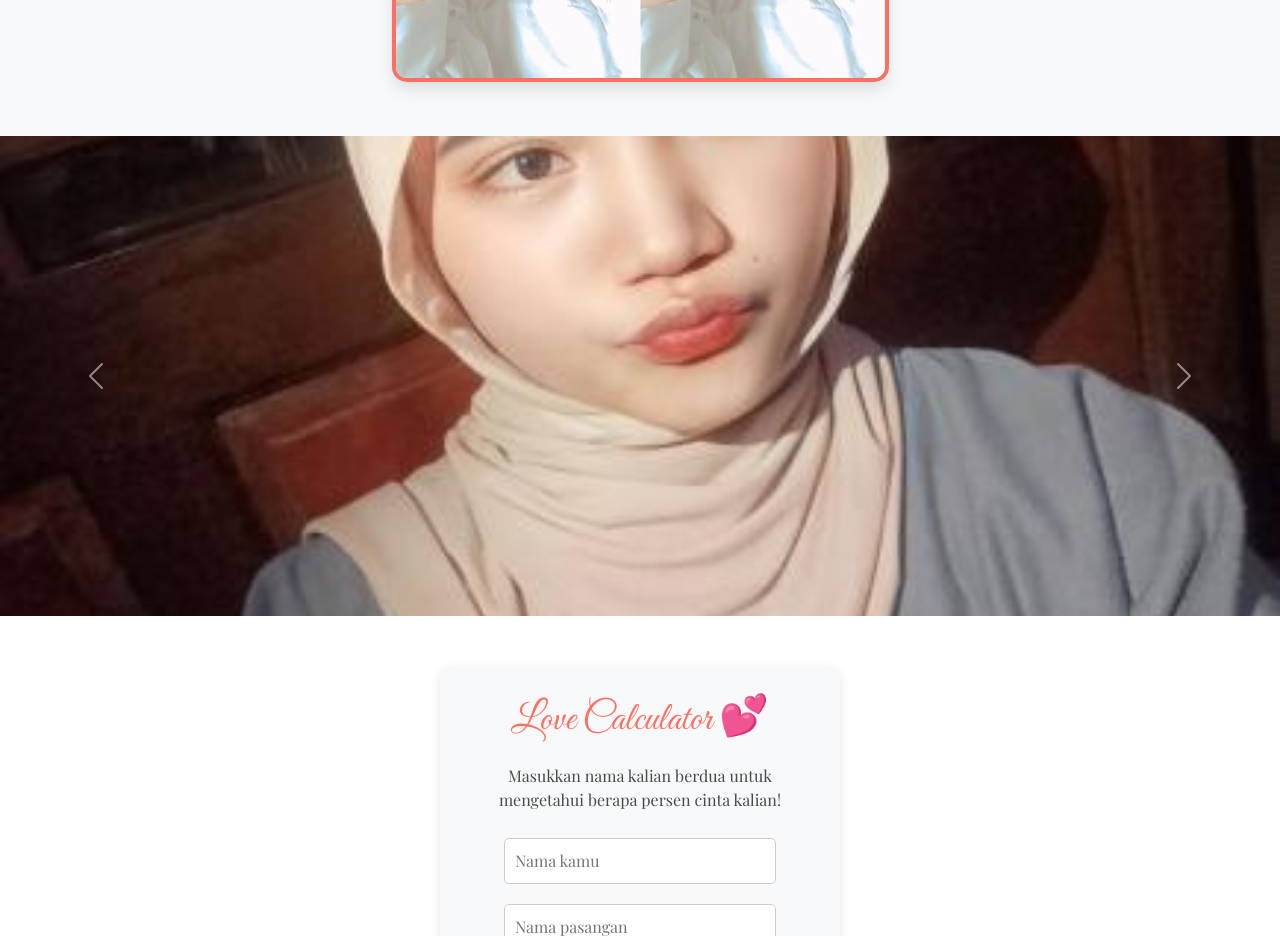
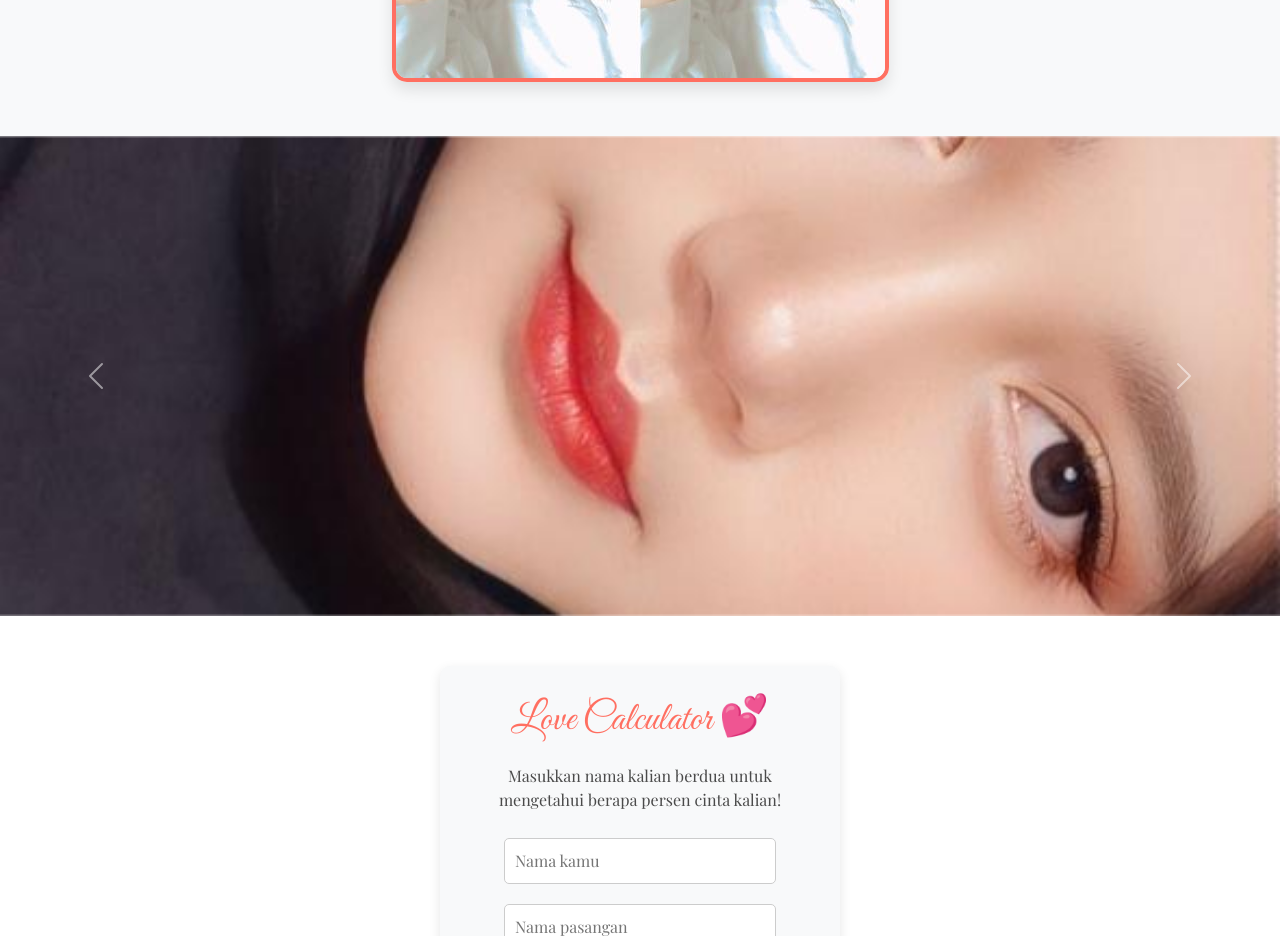
Before and after one commit to Dzky27/ForYouuu.github.io, a plain HTML site: page index.html in a window 1280 px wide. Shown: the part 2760-3696 px from the top of the page. Drawn offline with nearby package versions, Linux system fonts and the light colour scheme.

Commit message:
Update index.html

```diff
--- a/index.html
+++ b/index.html
@@ -98,7 +98,7 @@
           <img src="Images/Tata4.jpg" alt="Foto Pasangan 1" class="d-block w-100 couple-photo">
         </div>
         <div class="carousel-item">
-          <img src="Images/Tata4.jpg" alt="Foto Pasangan 2" class="d-block w-100 couple-photo">
+          <img src="Images/Tata6.jpg" alt="Foto Pasangan 2" class="d-block w-100 couple-photo">
         </div>
         <div class="carousel-item">
           <img src="Images/Tata3.jpg" alt="Foto Pasangan 3" class="d-block w-100 couple-photo">
```
